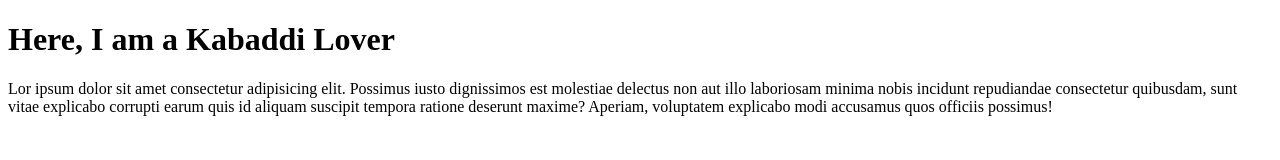
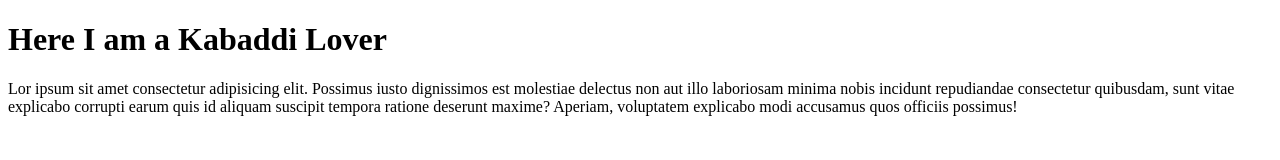
Before and after one commit to AtharvaKoli06/Web_Dev, a plain HTML site: page index.html in a window 1280 px wide. Drawn offline with Linux system fonts and the light colour scheme.

Commit message:
Fixed Extra brakets

```diff
--- a/index.html
+++ b/index.html
@@ -6,7 +6,7 @@
     <title>Web</title>
 </head>
 <body>
-    <h1>Here, I am a Kabaddi Lover </h1>
-     <p>Lor ipsum dolor sit amet consectetur adipisicing elit. Possimus iusto dignissimos est molestiae delectus non aut illo laboriosam minima nobis incidunt repudiandae consectetur quibusdam, sunt vitae explicabo corrupti earum quis id aliquam suscipit tempora ratione deserunt maxime? Aperiam, voluptatem explicabo modi accusamus quos officiis possimus!</p>
+    <h1>Here I am a Kabaddi Lover </h1>
+     <p>Lor ipsum  sit amet consectetur adipisicing elit. Possimus iusto dignissimos est molestiae delectus non aut illo laboriosam minima nobis incidunt repudiandae consectetur quibusdam, sunt vitae explicabo corrupti earum quis id aliquam suscipit tempora ratione deserunt maxime? Aperiam, voluptatem explicabo modi accusamus quos officiis possimus!</p>
 </body>
 </html>
```
